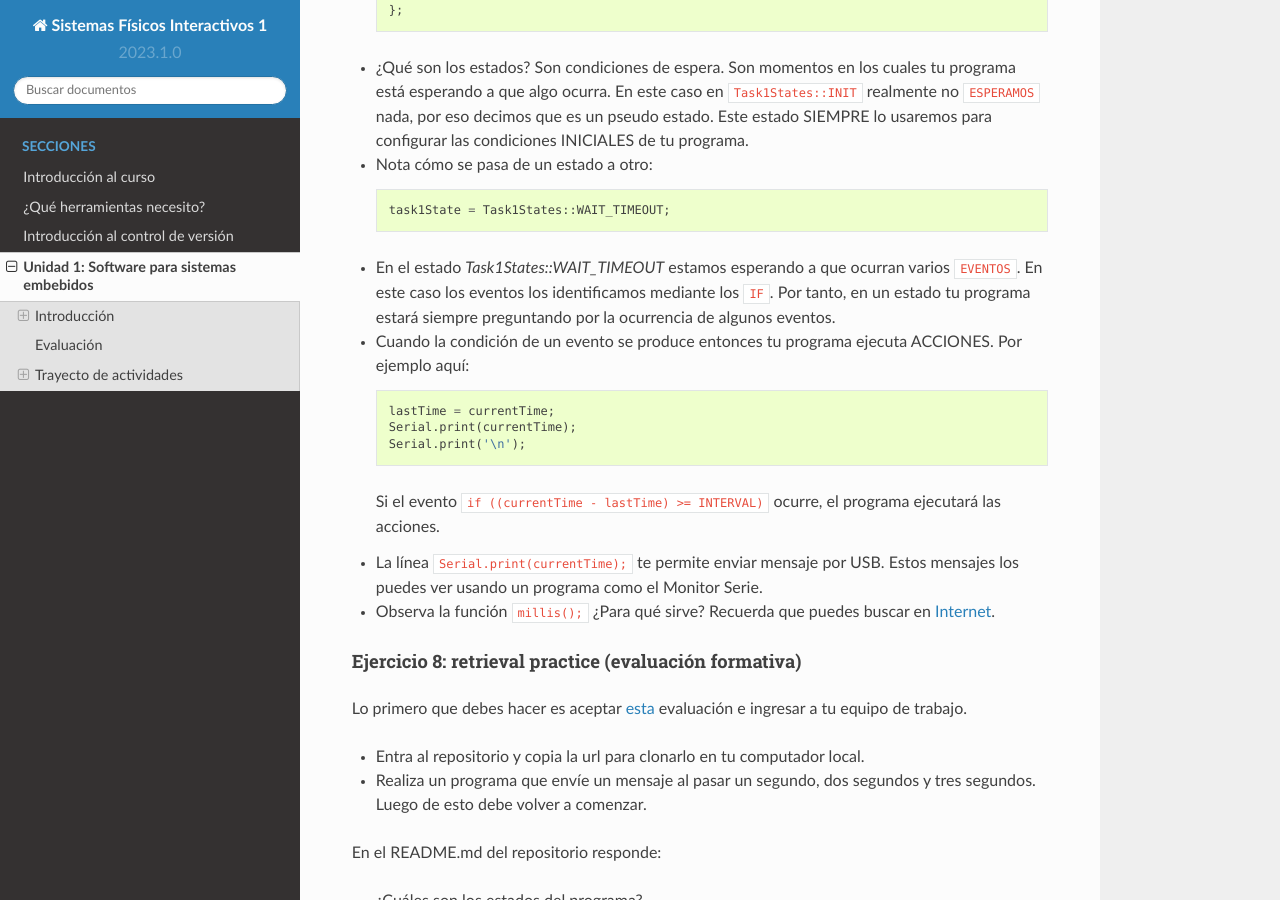
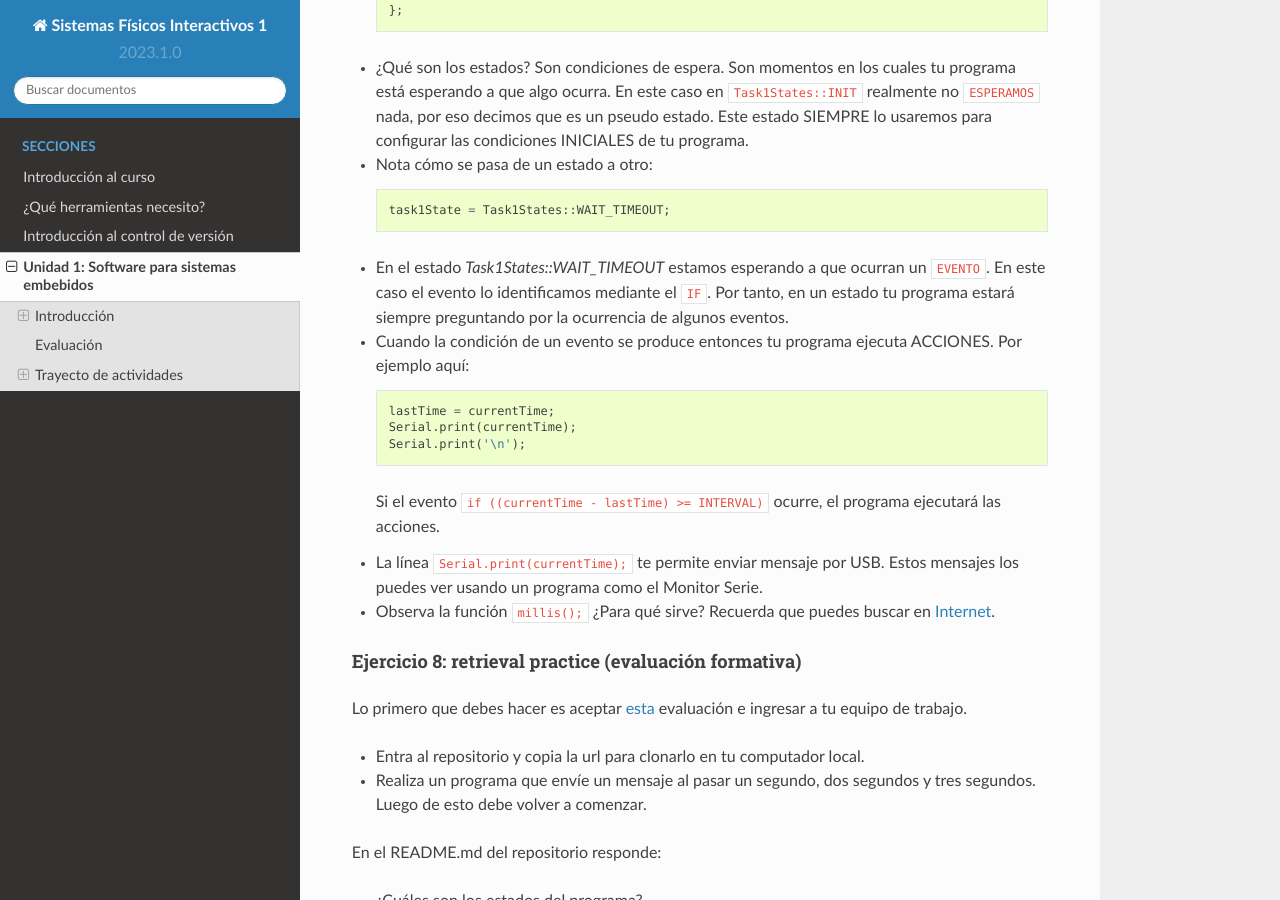
Before and after one commit to juanferfranco/SistemasFisicosInteractivos1, a Sphinx documentation site: the page built from docs/_unidad1/unidad1.rst, in a window 1280 px wide and 900 px high, scrolled down 8664 px. Built offline with Sphinx 7.4.7 and the Read the Docs theme 2.0.0, drawn with Linux system fonts in a browser that asks for light colours.

Commit message:
update ex6

```diff
--- a/docs/_unidad1/unidad1.rst
+++ b/docs/_unidad1/unidad1.rst
@@ -411,8 +411,8 @@ Miremos algunos aspectos del programa:
     task1State = Task1States::WAIT_TIMEOUT;
 
 * En el estado `Task1States::WAIT_TIMEOUT` estamos esperando a
-  que ocurran varios ``EVENTOS``. En este caso los eventos los
-  identificamos mediante los ``IF``. Por tanto, en un estado tu
+  que ocurran un ``EVENTO``. En este caso el evento lo
+  identificamos mediante el ``IF``. Por tanto, en un estado tu
   programa estará siempre preguntando por la ocurrencia de algunos
   eventos.
 * Cuando la condición de un evento se produce entonces tu programa
```
